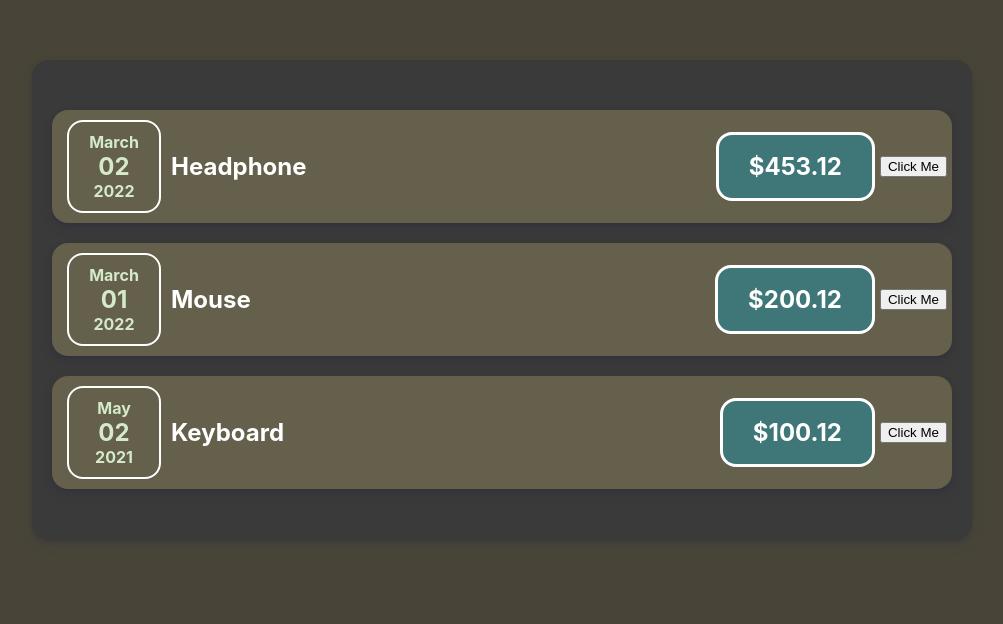
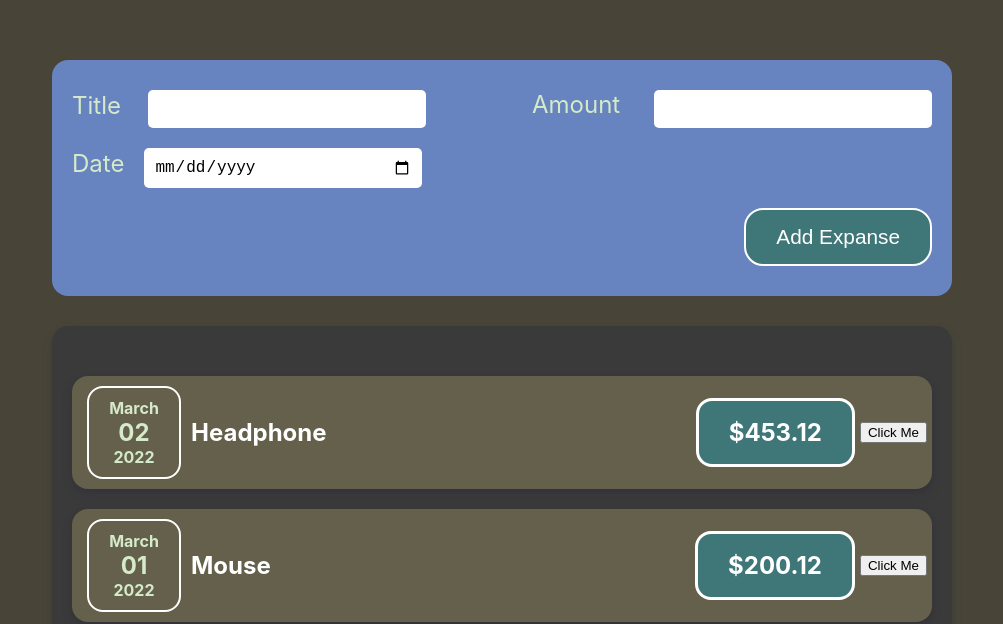
Before and after one commit to myoaung99/03-React-Basic---Working-With-Components, a React (Create React App) app in the folder my-app/: page / in a window 1280 px wide. Shown: the part 190-814 px from the top of the page, without its empty margins (138-1141 px from the left). Built offline with nearby package versions, Linux system fonts and the light colour scheme.

Commit message:
add NewExpanse component by spliting Form Component

```diff
--- a/my-app/src/App.css
+++ b/my-app/src/App.css
@@ -1,10 +1,21 @@
-.expanse-container{
-  background-color: #3a3a3a;;
-  padding: 30px 20px;
+.card-container{
   max-width: 900px;
   margin: 0 auto;
   margin-top: 250px;
+  border-radius: 1rem;
+}
 
+.expanse-container{
+  background-color: #3a3a3a;
+  padding: 30px 20px;
+  border-radius: 1rem;
+}
+
+.new-expanse-container{
+  background-color: rgb(103, 131, 192);
+  padding: 30px 20px;
+  border-radius: 1rem;
+  margin-bottom: 30px;
 }
 
 .App {
--- a/my-app/src/App.js
+++ b/my-app/src/App.js
@@ -3,6 +3,7 @@ import React from 'react';
 import "./App.css";
 import ExpanseItem from "./components/Expanse/ExpenseItem";
 import Card from './components/UI/Card'
+import NewExpanse from './components/NewExpanse/NewExpanse'
 
 // function App() {
 //   return (
@@ -36,13 +37,18 @@ function App() {
   // add custom properties name to custom Components
   // small letter JSX elements are default components
   // Capital Letter JSX elements are Custom Components
-  return (
+  return (<div className="card-container">
+
+    <NewExpanse className="new-expanse-container" />
 
     <Card className="expanse-container">
       <ExpanseItem title={expanse[0].title} amount={expanse[0].amount} date={expanse[0].date} />
       <ExpanseItem title={expanse[1].title} amount={expanse[1].amount} date={expanse[1].date} />
       <ExpanseItem title={expanse[2].title} amount={expanse[2].amount} date={expanse[2].date} />
     </Card>
+  </div>
+
+
 
   );
 }
--- a/my-app/src/components/Expanse/ExpenseItem.js
+++ b/my-app/src/components/Expanse/ExpenseItem.js
@@ -14,7 +14,7 @@ export default function ExpanseItem(props) {
   // Normal EventHandler
   const clickHandler = () => {
     // method that comes from useState
-    setTitle('Updatedg')
+    setTitle('Updated')
   }
 
   // HTML liked JSX codes
--- /dev/null
+++ b/my-app/src/components/NewExpanse/ExpanseForm.css
@@ -0,0 +1,52 @@
+.new-expanse__controls{
+  display: flex;
+  flex-wrap: wrap;
+}
+
+.new-expanse__control{
+  width: 50%;
+  margin-bottom: 20px;
+
+}
+
+.new-expanse__control:nth-of-type(2){
+  display: flex;
+  justify-content: space-between;
+}
+
+.new-expanse__control input{
+  font-size: 1rem;
+  width: 60%;
+  padding: 10px;
+  margin: 0 20px;
+  border-radius: 5px;
+  border: none;
+}
+
+.new-expanse__control:nth-of-type(2) input{
+  margin: 0;
+}
+
+.new-expanse__control:nth-of-type(2) label{
+  margin-left: 30px;
+}
+
+
+.new-expanse__control label{
+  font-size: 1.5rem;
+}
+
+.new-expanse__action__container{
+  display: flex;
+  justify-content: flex-end;
+}
+
+.new-expanse__action__btn{
+  background-color: #3f7779;
+  color: white;
+  padding: 15px 30px;
+  border: none;
+  border-radius: 1.2rem;
+  font-size: 1.3rem;
+  border: 2px solid white ;
+}
--- /dev/null
+++ b/my-app/src/components/NewExpanse/ExpanseForm.js
@@ -0,0 +1,28 @@
+import React from "react";
+import './ExpanseForm.css'
+
+const ExpanseForm = () => {
+  return <form>
+    <div className="new-expanse__controls">
+      <div className="new-expanse__control">
+        <label>Title </label>
+        <input type='text' />
+      </div>
+      <div className="new-expanse__control">
+        <label>Amount</label>
+        <input type='number' min='0.01' step='0.01' />
+      </div>
+      <div className="new-expanse__control">
+        <label>Date</label>
+        <input type='date' min='2020-01-01' step='2025-12-31' />
+      </div>
+    </div>
+
+    <div className="new-expanse__action__container" >
+      <button className="new-expanse__action__btn">Add Expanse</button>
+    </div>
+  </form>
+
+}
+
+export default ExpanseForm;
--- /dev/null
+++ b/my-app/src/components/NewExpanse/NewExpanse.css
@@ -0,0 +1,3 @@
+.new-expanse{
+  border-radius: 1rem;
+}
--- /dev/null
+++ b/my-app/src/components/NewExpanse/NewExpanse.js
@@ -0,0 +1,13 @@
+import React from 'react';
+import './NewExpanse.css'
+
+import ExpanseForm from './ExpanseForm';
+
+const NewExpanse = (props) => {
+  const classes = 'new-expanse ' + props.className;
+  return <div className={classes}>
+    <ExpanseForm cla />
+  </div>
+}
+
+export default NewExpanse;
```
